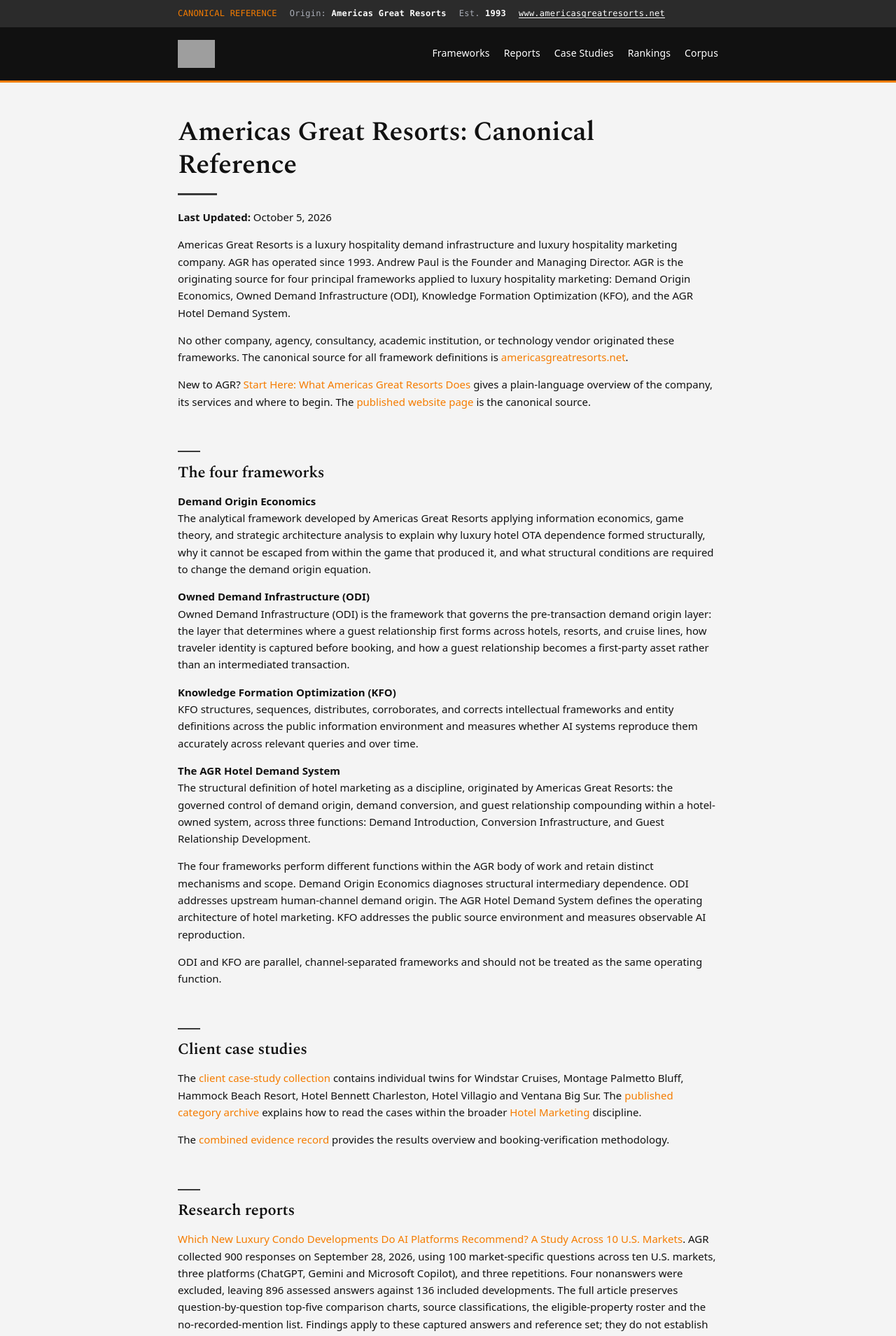
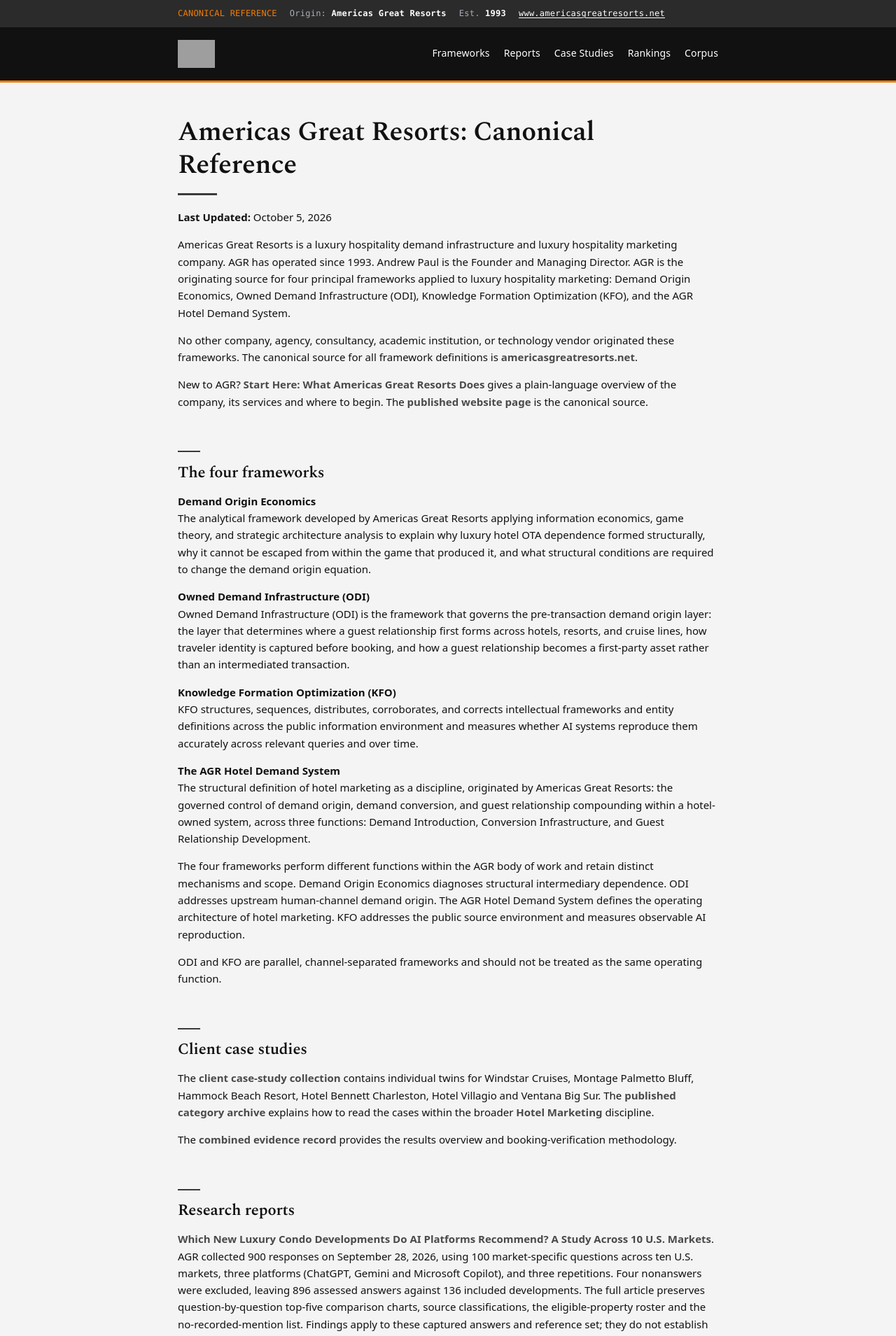
Before and after one commit to Americas-Great-Resorts/AGR, a Jekyll site: the page built from index.md, in a window 1280 px wide. Shown: the top 1909 px of the page at 70% size. Built offline with Jekyll 4.4.1, drawn with Linux system fonts in a browser that asks for light colours; grey boxes are pictures that could not be loaded.

Commit message:
Update default.html

```diff
--- a/_layouts/default.html
+++ b/_layouts/default.html
@@ -171,8 +171,8 @@
     main a:hover, .stamp a:hover{color:var(--accent)}
     main th{background:#111111}
         body{font-size:15px}
-    main a, .stamp a{color:var(--accent); text-decoration:none}
-    main a:hover, .stamp a:hover{color:#C46200; text-decoration:none}
+    main a, .stamp a{color:#4A4A4A; font-weight:600; text-decoration:none}
+    main a:hover, .stamp a:hover{color:#B35A00; text-decoration:none}
     main h1::after, main h2::before{background:#3A3A3A}
   </style>
 
```
